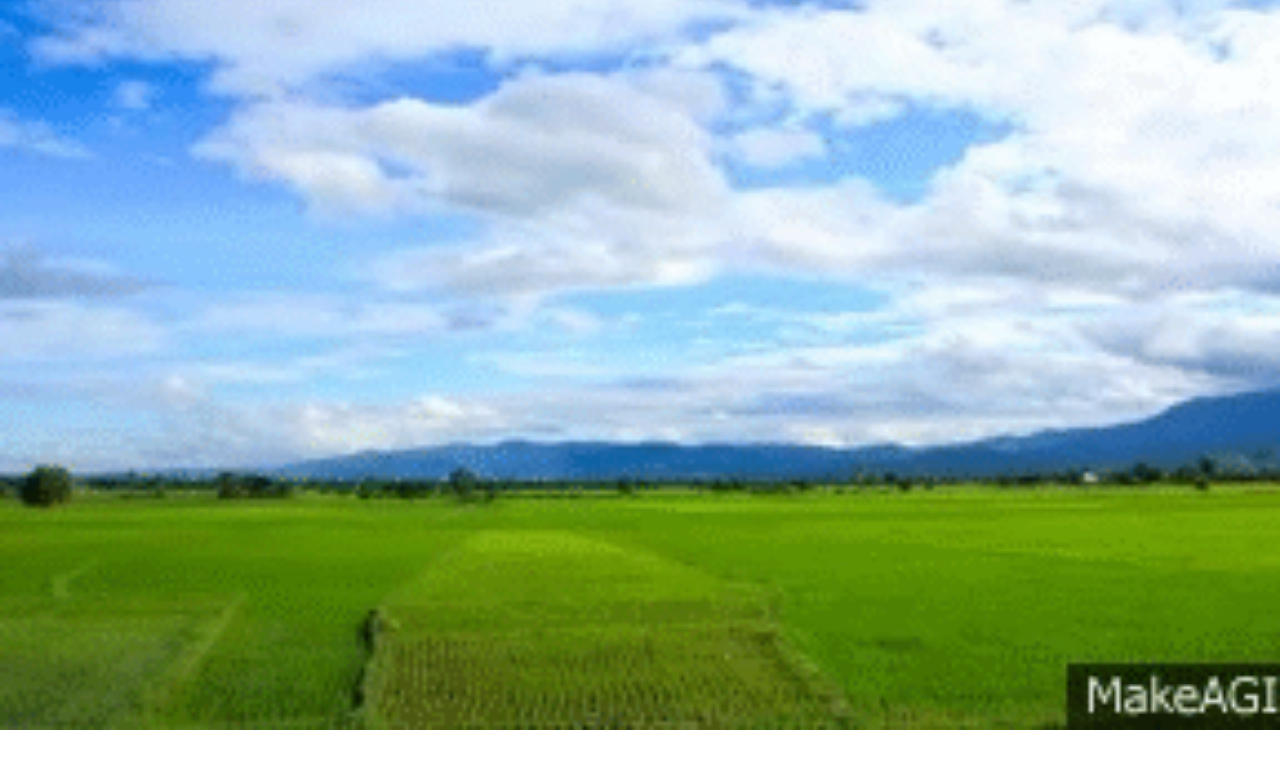
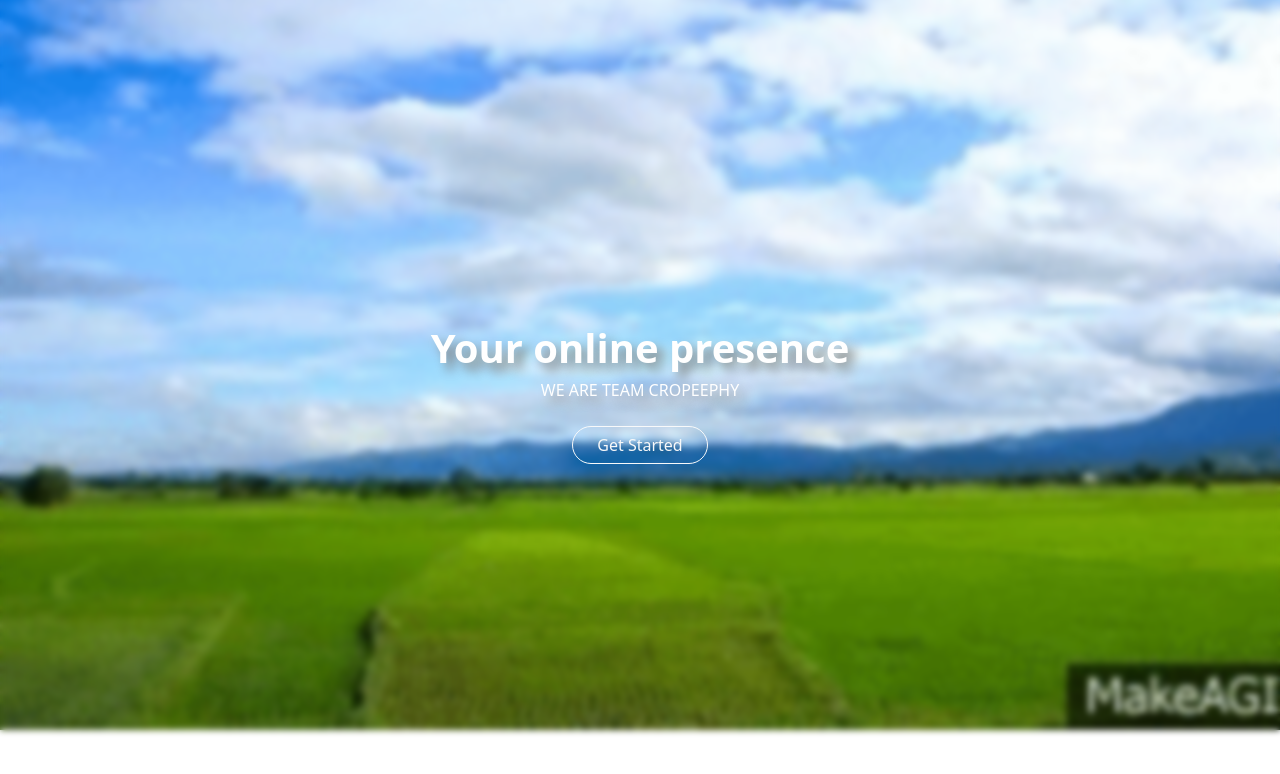
Before and after one commit to aprati01/CropeePhy, a plain HTML site: page Base_Mainpage/index.html in a window 1280 px wide. Shown: the part 70-844 px from the top of the page. Before the commit the page ends 800 px from the top, so only its background shows below. Drawn offline with Linux system fonts and the light colour scheme.

Commit message:
change some design

```diff
--- a/Base_Mainpage/index.html
+++ b/Base_Mainpage/index.html
@@ -52,6 +52,21 @@
 
         </nav>
 
+        <!-- <div class="image-bg"> -->
+          <div class="d-flex justify-content-center align-items-center h-100 w-100 back-blur" >
+            <div class="d-flex align-items-center flex-column text-shadow">
+              <div class="fs-1 fw-bold text-white">Your online presence</div>
+              <div class="fs-6 text-uppercase text-white">We are team CropeePhy</div>
+              <div class="mt-4">
+                <button type="button" class="btn btn-outline-light px-4" style="border-radius: 20px;">
+                  Get Started
+                </button>
+              </div>
+            </div >
+          </div>
+        <!-- </div> -->
+
+
 
 
      <script src="./bootstrap/bootstrap.js"></script>
--- a/Base_Mainpage/style.css
+++ b/Base_Mainpage/style.css
@@ -16,3 +16,23 @@ body,html{
 .green-text{
     color:lightgreen
 }
+
+.image-bg{
+    background-image:url("static/animation_tructor.webp") ;
+    background-repeat: no-repeat;
+    background-size: cover;
+
+    height: 90vh;
+    width: 100vw;
+
+}
+
+.back-blur{
+    backdrop-filter: blur(3px);
+}
+
+.text-shadow{
+    text-shadow: 2px 0px 10px gray;
+
+    text-shadow: 7px 7px 11px gray;
+}
```
Also changed, not shown: Base_Mainpage/static/animation_tructor.webp (added).
